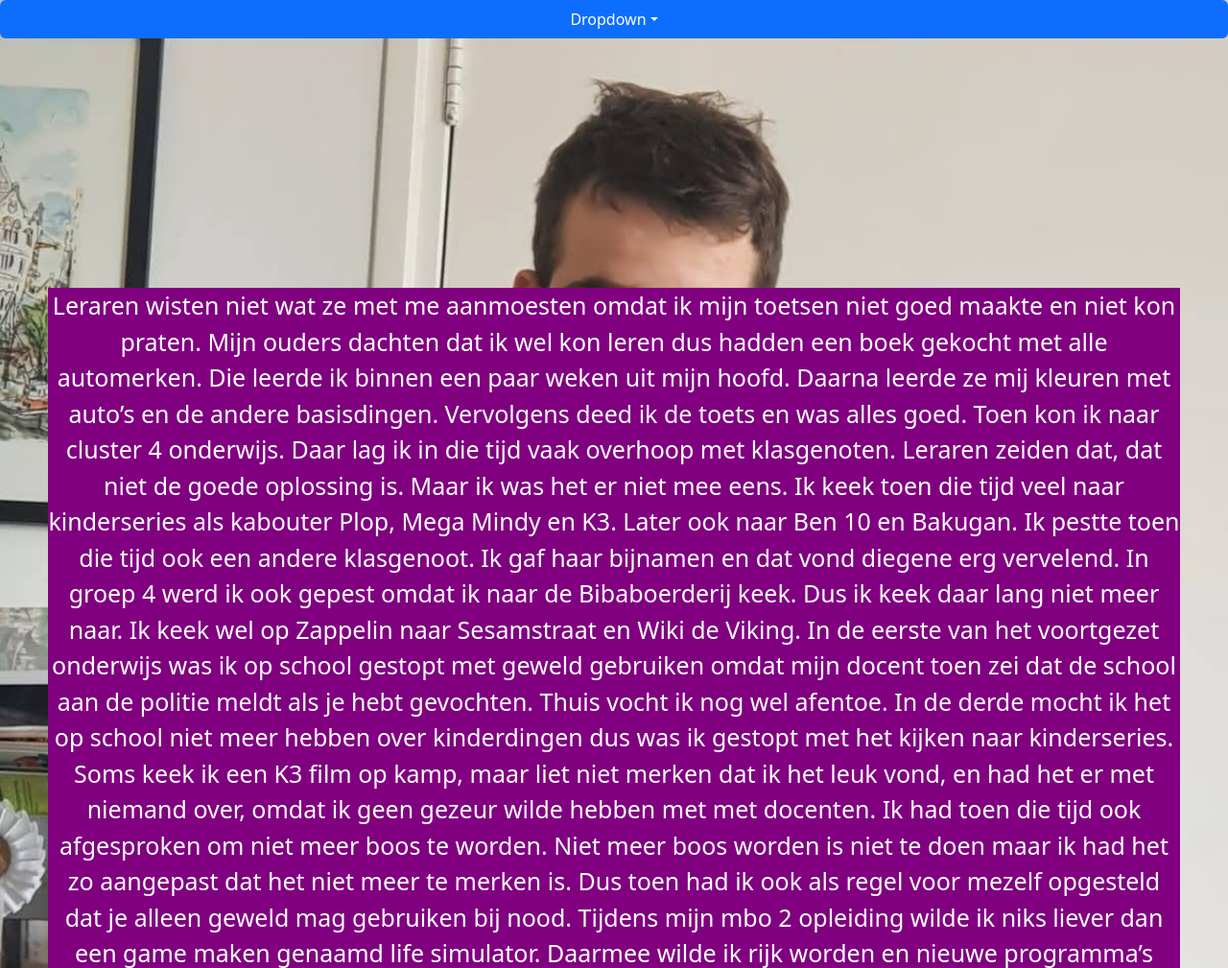
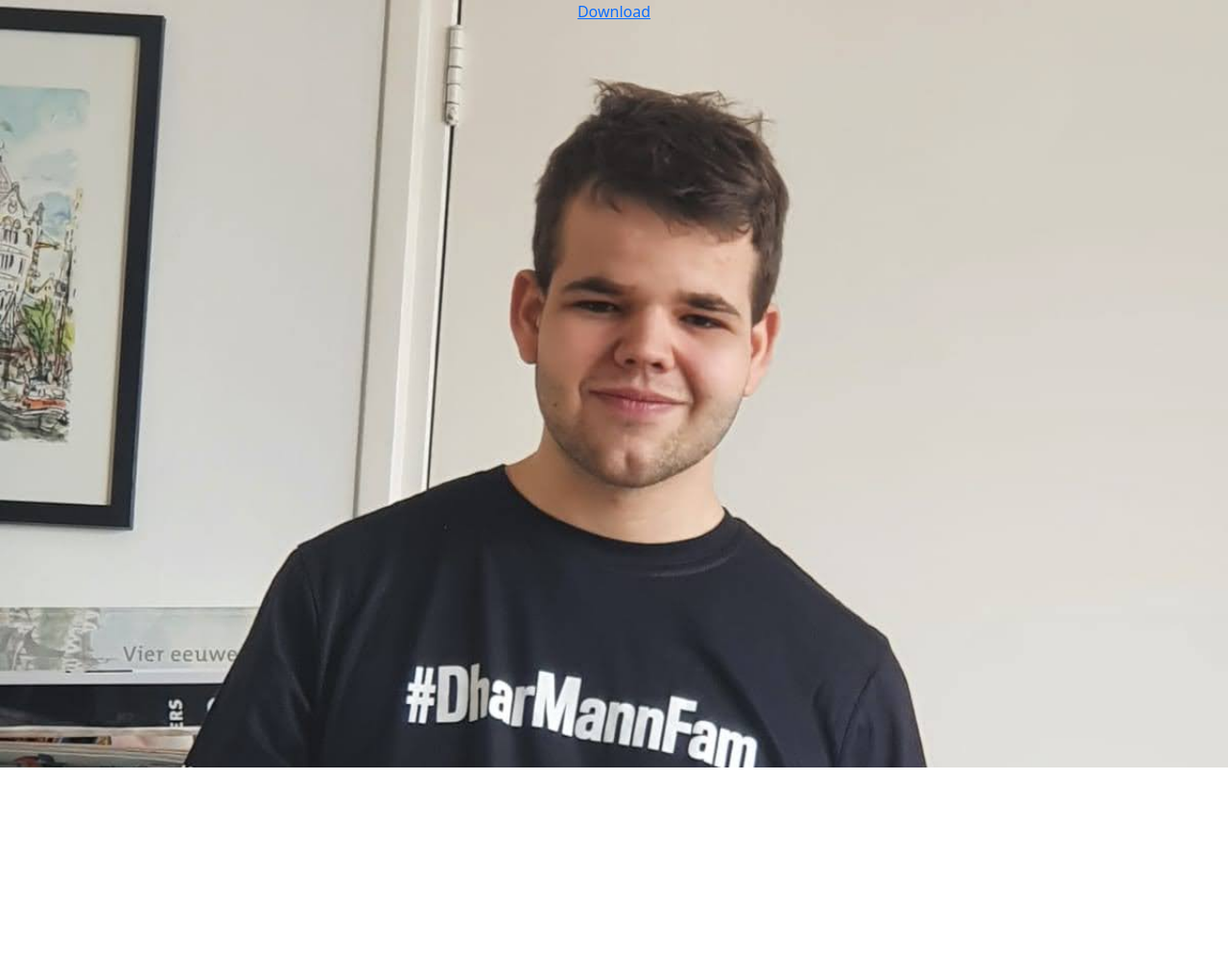
Before and after one commit to rgcreator/denkalsricardo, a plain HTML site: page Inleiding.html in a window 1280 px wide. Shown: the top 1009 px of the page at 96% size. After the commit the page ends 800 px from the top, so only its background shows below. Drawn offline with nearby package versions, Linux system fonts and the light colour scheme.

Commit message:
Update Inleiding.html

```diff
--- a/Inleiding.html
+++ b/Inleiding.html
@@ -9,33 +9,6 @@
 <link rel="stylesheet" href="cover.css">
 </head>
 <body>
-<nav>
- <ul class="nav nav-pills col-sm-12">
-  <li class="nav-item col-sm-12 ">
-  </li>
-  <li class="nav-item dropdown col-sm-12 ">
-    <a class="nav-link dropdown-toggle active" data-bs-toggle="dropdown" href="#">Dropdown</a>
-    <ul class="dropdown-menu col-sm-12 ">
-      <li><a class="dropdown-item col-sm-12 " href="index.html">Cover</a></li>
-            <li><a class="dropdown-item col-sm-12 " href="Inleiding.html">Inleiding</a></li>
-      <li><a class="dropdown-item col-sm-12 " href="Hoofdstuk 1.html">Hoofdstuk 1</a></li>
-      <li><a class="dropdown-item col-sm-12 " href="Hoofdstuk 2.html">Hoofdstuk 2</a></li>
-    </ul>
-  </nav>
-  <div>
-<p class="textbackground">Leraren wisten niet wat ze met me aanmoesten omdat ik mijn toetsen niet goed maakte en niet kon praten. Mijn ouders dachten dat ik wel kon leren dus hadden een boek gekocht met alle automerken. Die leerde ik binnen een paar weken uit mijn hoofd. Daarna leerde ze mij kleuren met auto’s en de andere basisdingen.
-Vervolgens deed ik de toets en was alles goed.
-Toen kon ik naar cluster 4 onderwijs.
-Daar lag ik in die tijd vaak overhoop met klasgenoten. Leraren zeiden dat, dat niet de goede oplossing is. Maar ik was het er niet mee eens. Ik keek toen die tijd veel naar kinderseries als kabouter Plop, Mega Mindy en K3. Later ook naar Ben 10 en Bakugan.
-Ik pestte toen die tijd ook een andere klasgenoot. Ik gaf haar bijnamen en dat vond diegene erg vervelend.
-In groep 4 werd ik ook gepest omdat ik naar de Bibaboerderij keek. Dus ik keek daar lang niet meer naar. Ik keek wel op Zappelin naar Sesamstraat en Wiki de Viking.
-In de eerste van het voortgezet onderwijs was ik op school gestopt met geweld gebruiken omdat mijn docent toen zei dat de school aan de politie meldt als je hebt gevochten.
-Thuis vocht ik nog wel afentoe.
-In de derde mocht ik het op school niet meer hebben over kinderdingen dus was ik gestopt met het kijken naar kinderseries. Soms keek ik een K3 film op kamp, maar liet niet merken dat ik het leuk vond, en had het er met niemand over, omdat ik geen gezeur wilde hebben met met docenten. Ik had toen die tijd ook afgesproken om niet meer boos te worden. Niet meer boos worden is niet te doen maar ik had het zo aangepast dat het niet meer te merken is. Dus toen had ik ook als regel voor mezelf opgesteld dat je alleen geweld mag gebruiken bij nood.
-Tijdens mijn mbo 2 opleiding wilde ik niks liever dan een game maken genaamd life simulator. Daarmee wilde ik rijk worden en nieuwe programma’s maken. Ik wilde anderen daarmee helpen en geen gezeur hebben van mensen die zeggen wat ik moet doen.
-Ik keek toen die tijd veel naar Jia Ruan die zei dat school onzin is als je een bedrijf wil beginnen. Dus aan het eind van mijn opleiding wilde ik stoppen met school. In die tijd werd mij ook verteld dat het plan om life simulator te maken onrealistisch is. Ik wilde daardoor niet meer programmeren en ik dacht ook dat die opleiding te moeilijk voor mij zou zijn. Dat had ik toen ook gezegd, maar omdat we niks beter wisten ben ik toch op gesprek gegaan. Mijn leraren dachten dat ik het aan zou kunnen. In maart moest ik stoppen met de opleiding omdat ik te moelijk dacht, meer deed dan de opdracht en dingen niet begreep die ik had moeten begrijpen volgens mijn docenten. We wisten niet wat voor opleiding hierna bij mij zou passen. Uiteindelijk ging ik op advies van mijn leraar administratie doen.
-Na de programmeer opleiding ging ik naar video’s van Dhar Mann, Nas Daily, Jay Shetty en Ammo mama kijken. Daar had ik veel van geleerd. Bijvoorbeeld dat je iemand beter kan vergeven dan wraak kan nemen. Ik had toen die tijd ook het boek denk als een Monnik gekocht. Daar staat ook hele handige kennis in. Dus als je wil leren met iemand met veel levenservaring dan is dit boek erg geschikt voor je.
-</p>
-</div>
+ <a href="Boek denk als Ricardo.epub">Download</a>
 </body>
 </html>
```
